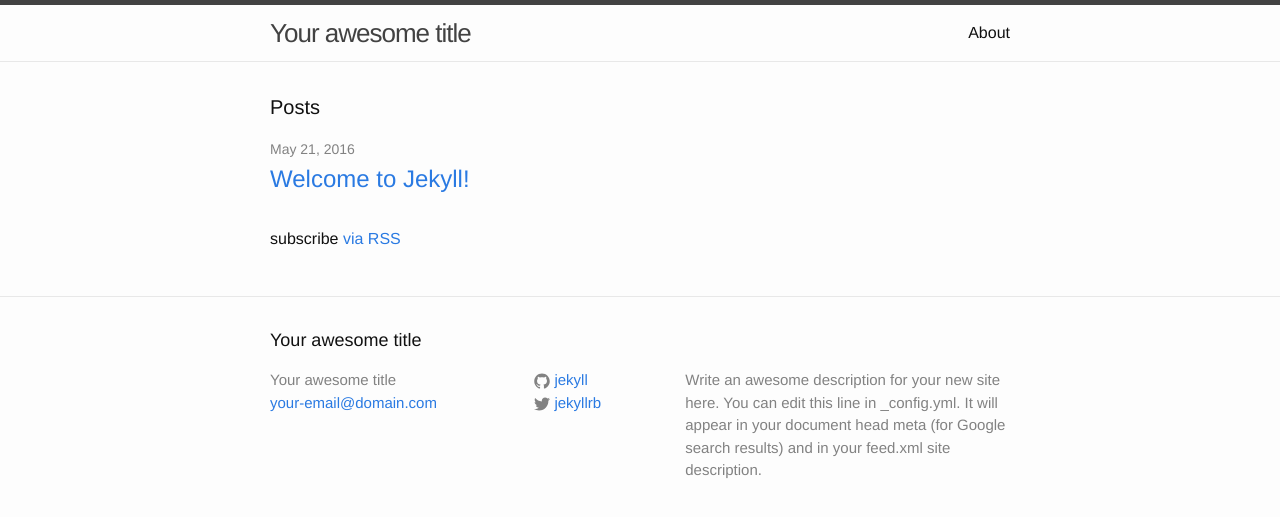
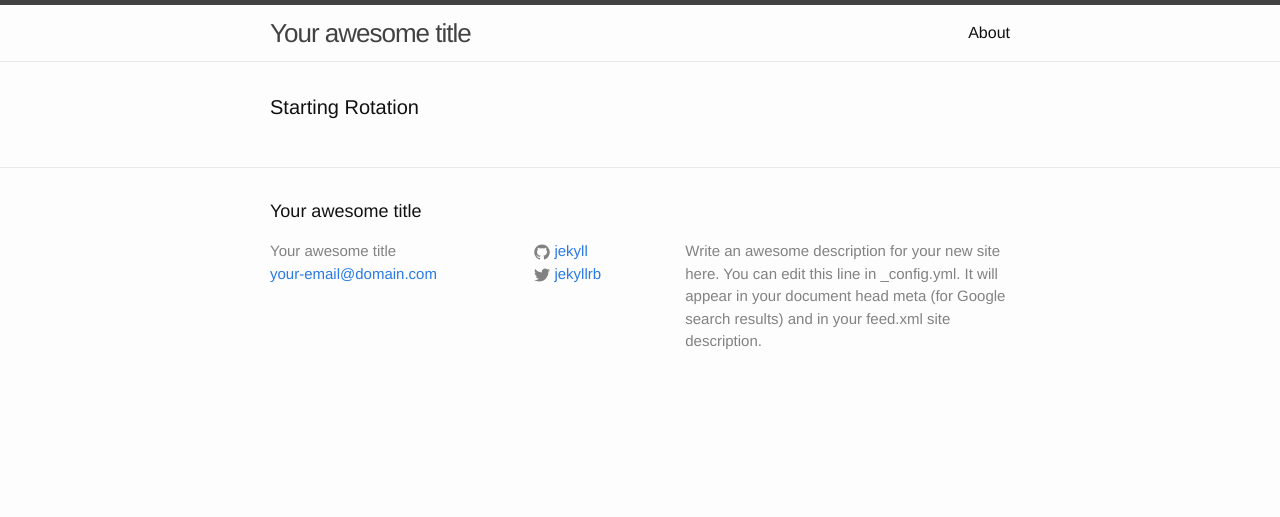
Before and after one commit to robbiejunge/robbiejunge.github.io, a Jekyll site: the page built from index.html, in a window 1280 px wide. Shown: the top 517 px of the page. Built offline with Jekyll 4.4.1, drawn with Linux system fonts in a browser that asks for light colours.

Commit message:
Update index.html

```diff
--- a/index.html
+++ b/index.html
@@ -4,20 +4,8 @@
 
 <div class="home">
 
-  <h1 class="page-heading">Posts</h1>
+  <h1 class="page-heading">Starting Rotation</h1>
 
-  <ul class="post-list">
-    {% for post in site.posts %}
-      <li>
-        <span class="post-meta">{{ post.date | date: "%b %-d, %Y" }}</span>
 
-        <h2>
-          <a class="post-link" href="{{ post.url | prepend: site.baseurl }}">{{ post.title }}</a>
-        </h2>
-      </li>
-    {% endfor %}
-  </ul>
-
-  <p class="rss-subscribe">subscribe <a href="{{ "/feed.xml" | prepend: site.baseurl }}">via RSS</a></p>
 
 </div>
```
